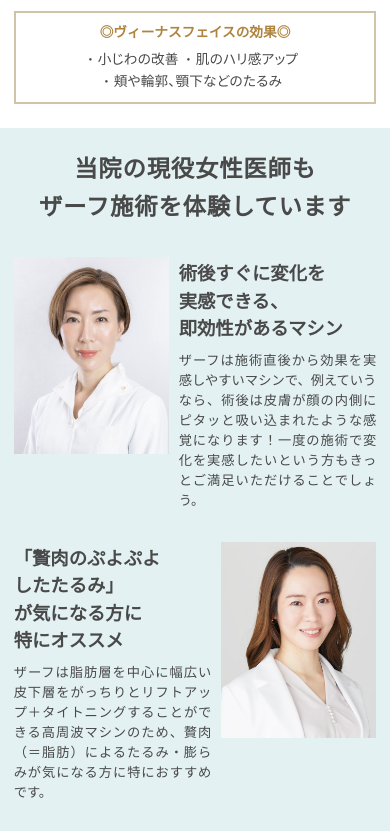
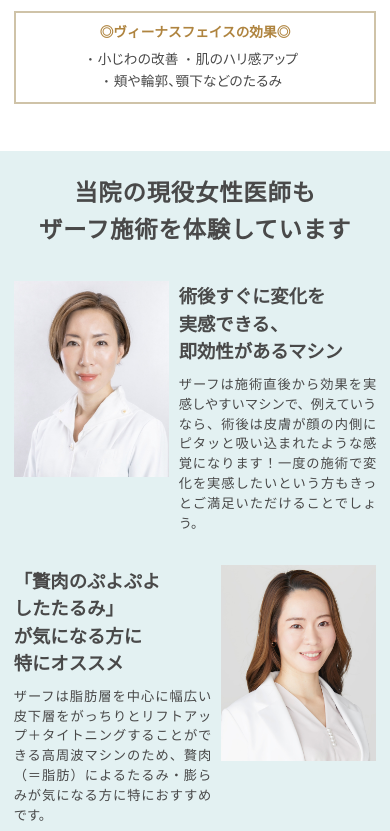
Before and after one commit to punio04/zafu, a plain HTML site: page index.html in a window 390 px wide. Shown: the part 6400-7231 px from the top of the page. Drawn offline with Linux system fonts and the light colour scheme; a web font is replaced by a local one.

Commit message:
Add files via upload

```diff
--- a/css/style.css
+++ b/css/style.css
@@ -3209,7 +3209,7 @@ div.bnr_area {
 @media screen and (max-width: 768px) {
   .py10 {
     padding-top: 6rem;
-    margin: 0;
+    margin-top: 6rem;
   }
 
   .s_title {
```
